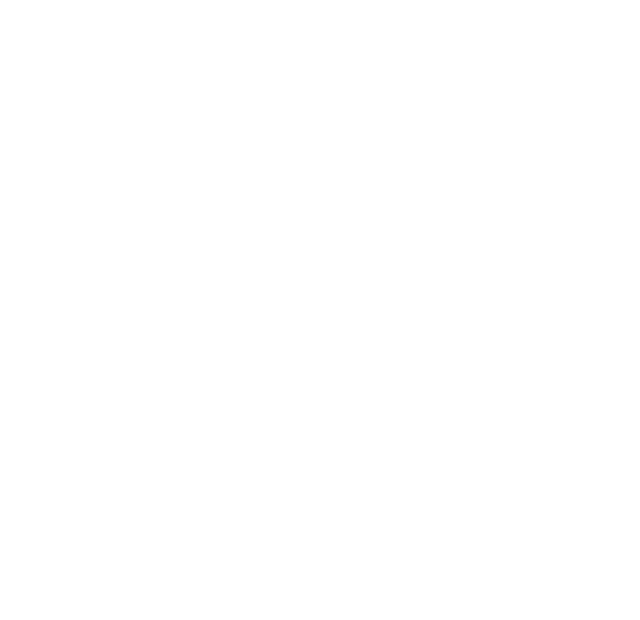
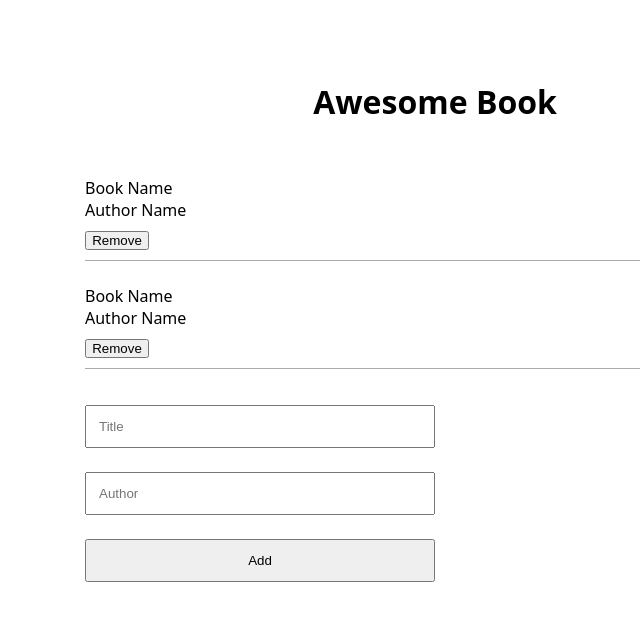
Before and after one commit to theodoku/Awesome-Books--1, a plain HTML site: page index.html in a window 1280 px wide. Shown: the whole page, without its empty margins (205-845 px from the left). Drawn offline with Linux system fonts and the light colour scheme.

Commit message:
Add awesome book html and css

```diff
--- a/index.html
+++ b/index.html
@@ -4,9 +4,38 @@
     <meta charset="UTF-8">
     <meta http-equiv="X-UA-Compatible" content="IE=edge">
     <meta name="viewport" content="width=device-width, initial-scale=1.0">
-    <title>Document</title>
+    <title>Awesome Book</title>
+
+    <!-- Custom CSS -->
+    <link rel="stylesheet" href="./styles.css">
 </head>
 <body>
+    <header>
+        <h1>Awesome Book</h1>
+    </header>
+    <section>
+        <ul>
+            <li>
+                <span>Book Name</span>
+                <span>Author Name</span>
+                <button class="remove-btn">Remove</button>
+            </li>
+            <li>
+                <span>Book Name</span>
+                <span>Author Name</span>
+                <button class="remove-btn">Remove</button>
+            </li>
+        </ul>
+    </section>
+    <section>
+        <form>
+            <input type="text" name="title" id="title" placeholder="Title">
+            <input type="text" name="author" id="author" placeholder="Author">
+            <input type="submit" value="Add">
+        </form>
+    </section>
 
+    <!-- JS -->
+    <script type="module" src="./script.js"></script>
 </body>
 </html>
--- a/styles.css
+++ b/styles.css
@@ -0,0 +1,52 @@
+* {
+  margin: 0;
+  padding: 0;
+  box-sizing: border-box;
+}
+
+body {
+  font-family: system-ui, -apple-system, BlinkMacSystemFont, 'Segoe UI', Roboto, Oxygen, Ubuntu, Cantarell, 'Open Sans', 'Helvetica Neue', sans-serif;
+  max-width: 700px;
+  margin: 80px auto;
+}
+
+h1, h2, h3, h4, h5, h6, ul, p {
+  margin: 0;
+}
+
+ul li {
+ list-style: none;
+}
+
+header {
+  margin: 30px 0;
+}
+
+header > h1 {
+  text-align: center;
+}
+
+ul li {
+  display: flex;
+  flex-direction: column;
+  padding: 24px 0 10px;
+  border-bottom: 1px solid #ababab;
+}
+
+.remove-btn {
+  max-width: 64px;
+  margin: 10px 0 0;
+}
+
+form {
+  margin: 24px 0;
+  display: flex;
+  flex-direction: column;
+}
+
+form input {
+  max-width: 350px;
+  min-height: 34px;
+  margin: 12px 0;
+  padding: 12px
+}
```
